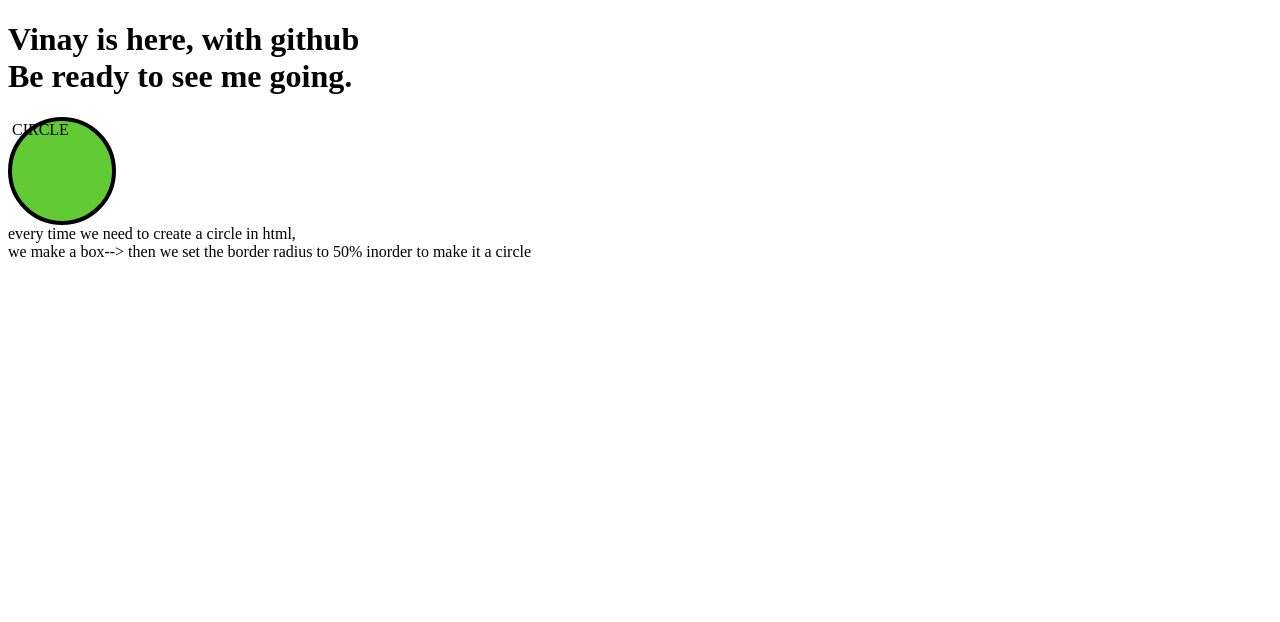
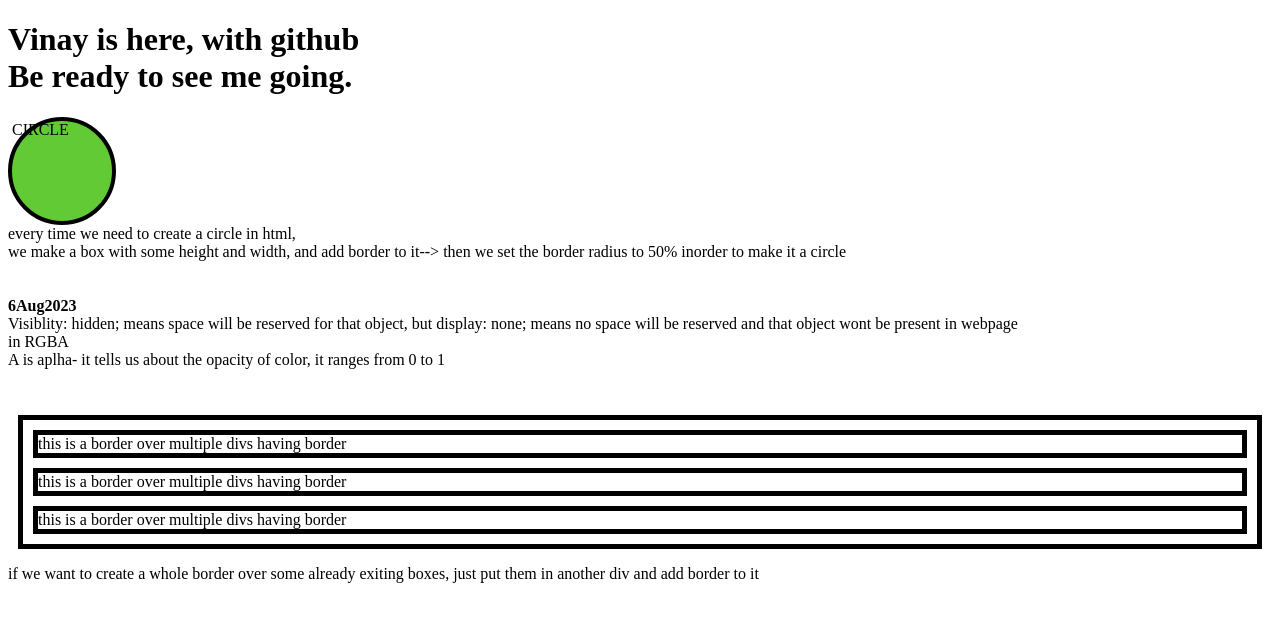
Before and after one commit to vinkarn/dump, a plain HTML site: page index.html in a window 1280 px wide. Drawn offline with Linux system fonts and the light colour scheme.

Commit message:
Apna college level 2 complete

```diff
--- a/index.html
+++ b/index.html
@@ -18,6 +18,19 @@
     border: 4px solid black;
     border-radius: 50%;">CIRCLE</div>
     <div>every time we need to create a circle in html,<br>
-we make a box--> then we set the border radius to 50% inorder to make it a circle</div>
+we make a box with some height and width, and add border to it--> then we set the border radius to 50% inorder to make it a circle</div>
+<br><br>
+    <div><b>6Aug2023</b><br>Visiblity: hidden; means space will be reserved for that object, but display: none; means no space will be reserved and that object wont be present in webpage</div>
+    <div>in RGBA <br> A is aplha- it tells us about the opacity of color, it ranges from 0 to 1</div>
+<br><br>
+    <div style="border:5px solid black; margin: 10px; ">
+        <div style="border:5px solid black; margin: 10px;">this is a border over multiple divs having border</div>
+        <div style="border:5px solid black; margin: 10px;">this is a border over multiple divs having border</div>
+        <div style="border:5px solid black; margin: 10px;">this is a border over multiple divs having border</div>
+    </div>
+
+    <p>if we want to create a whole border over some already exiting boxes, just put them in another div and add border to it</p>
+
+
 </body>
 </html>
```
